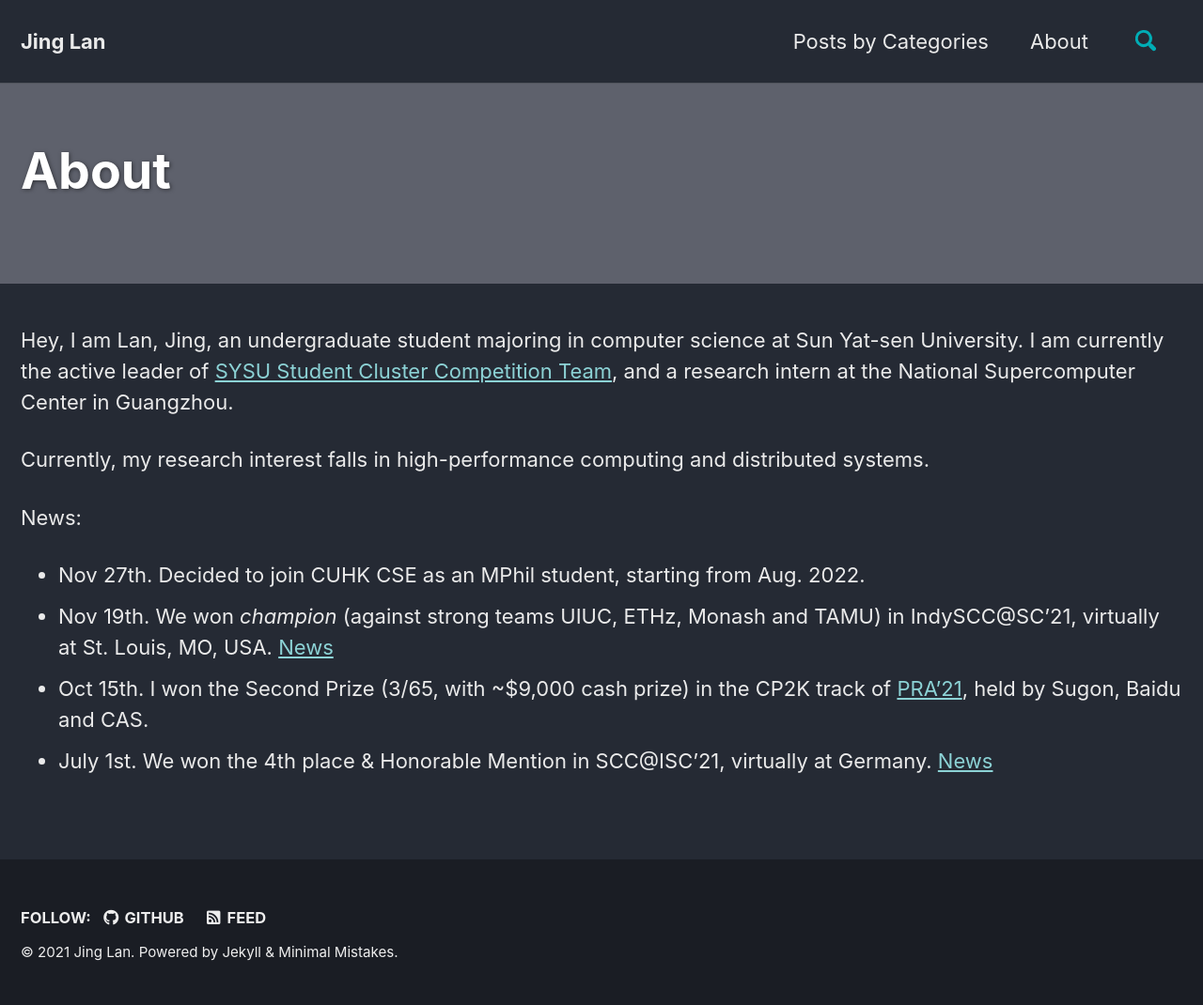
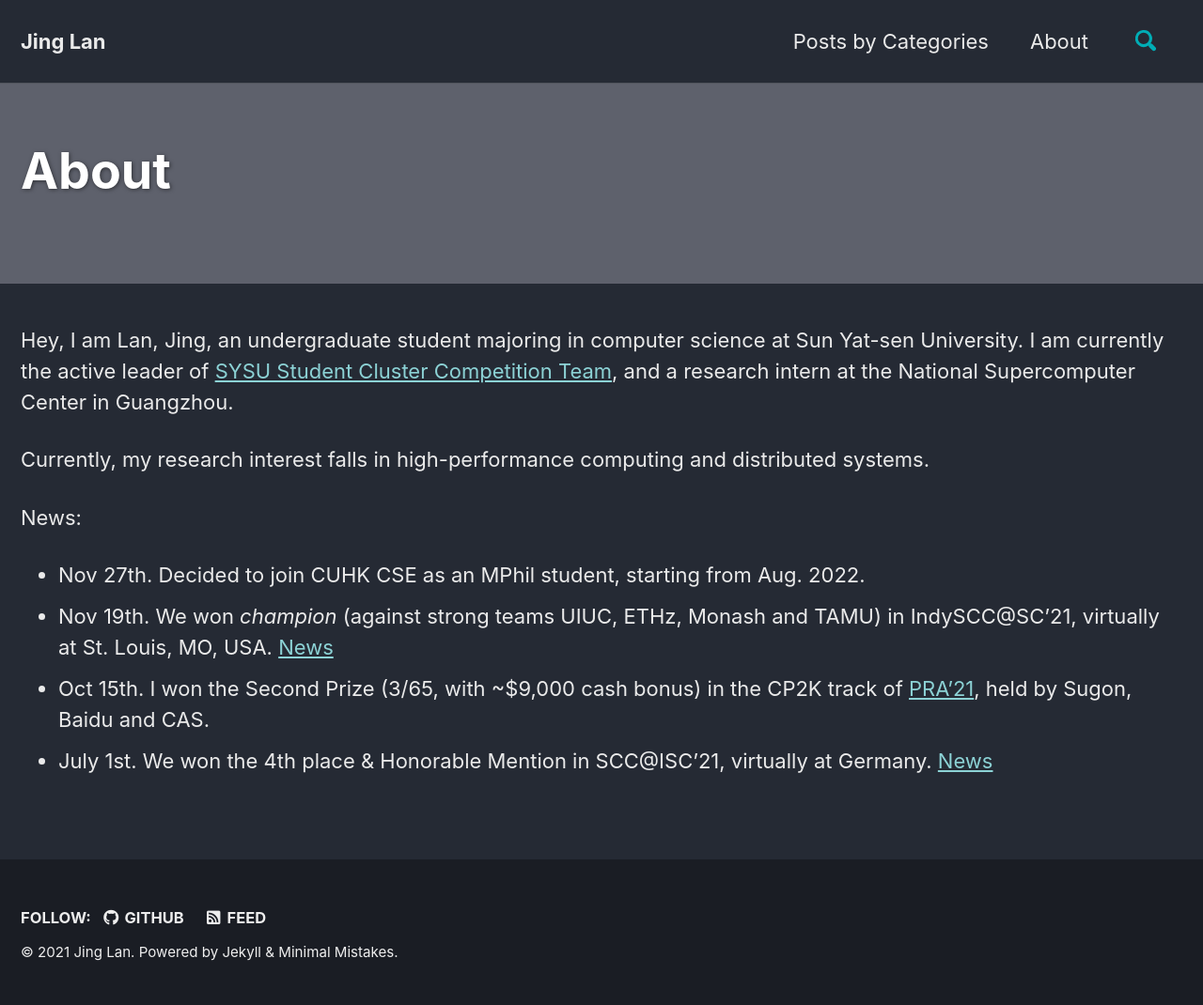
Before and after one commit to Lan-Jing/Lan-Jing.github.io, a Jekyll site: the page built from _pages/home.md, in a window 1280 px wide. Shown: the whole page at 94% size. Built offline with Jekyll 4.4.1, drawn with Linux system fonts in a browser that asks for light colours; cached includes are drawn as plain includes.

Commit message:
minor modification

```diff
--- a/_pages/home.md
+++ b/_pages/home.md
@@ -15,5 +15,5 @@ News:
 
 * Nov 27th. Decided to join CUHK CSE as an MPhil student, starting from Aug. 2022.
 * Nov 19th. We won *champion* (against strong teams UIUC, ETHz, Monash and TAMU) in IndySCC@SC'21, virtually at St. Louis, MO, USA. [News](https://twitter.com/Supercomputing/status/1461712128180690951)
-* Oct 15th. I won the Second Prize (3/65, with ~$9,000 cash prize) in the CP2K track of [PRA'21](https://cas-pra.sugon.com/sugon/index2.html), held by Sugon, Baidu and CAS.
+* Oct 15th. I won the Second Prize (3/65, with ~$9,000 cash bonus) in the CP2K track of [PRA'21](https://cas-pra.sugon.com/sugon/index2.html), held by Sugon, Baidu and CAS.
 * July 1st. We won the 4th place & Honorable Mention in SCC@ISC'21, virtually at Germany. [News](https://www.hpcadvisorycouncil.com/events/student-cluster-competition/index.php)
```
